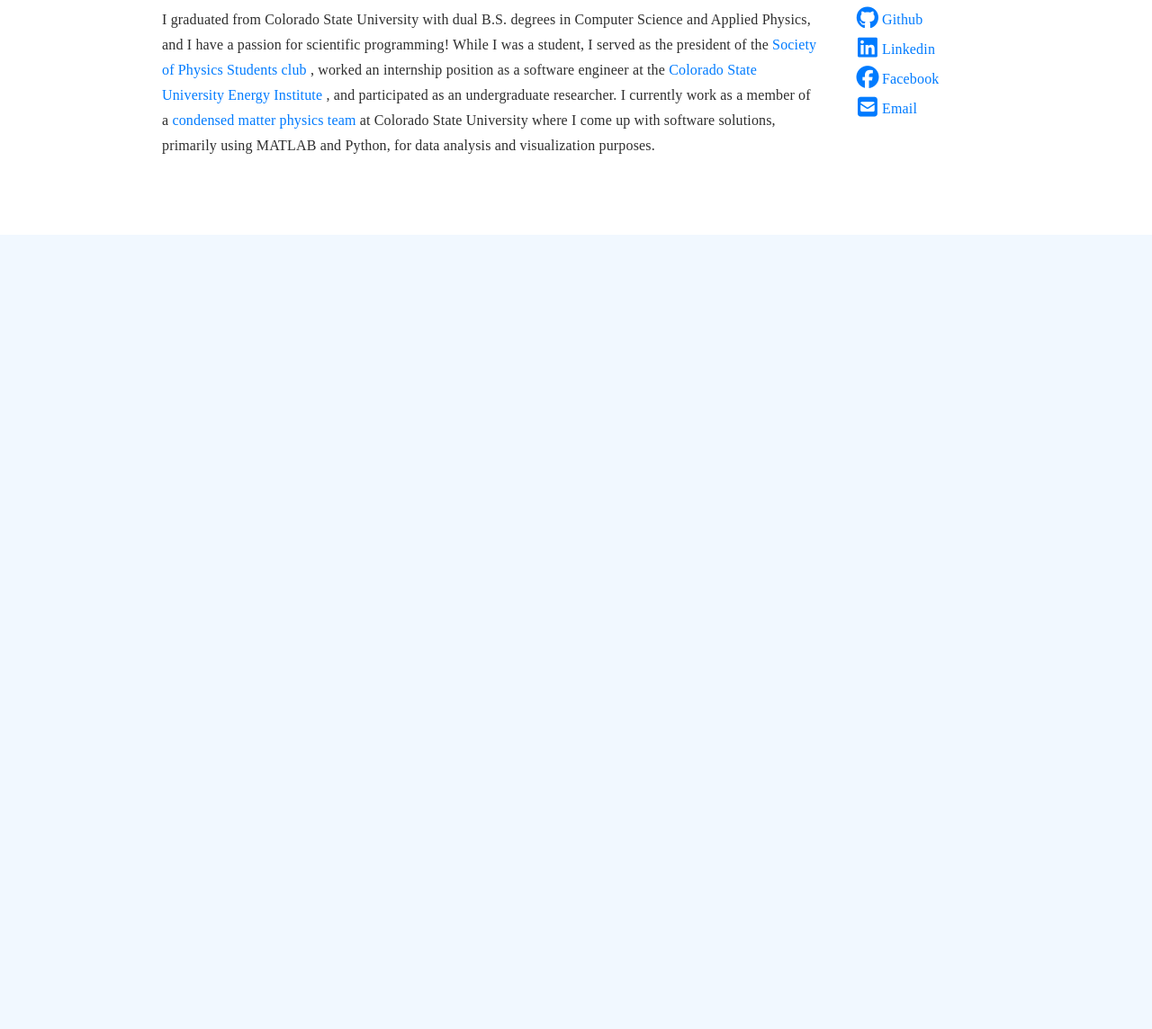
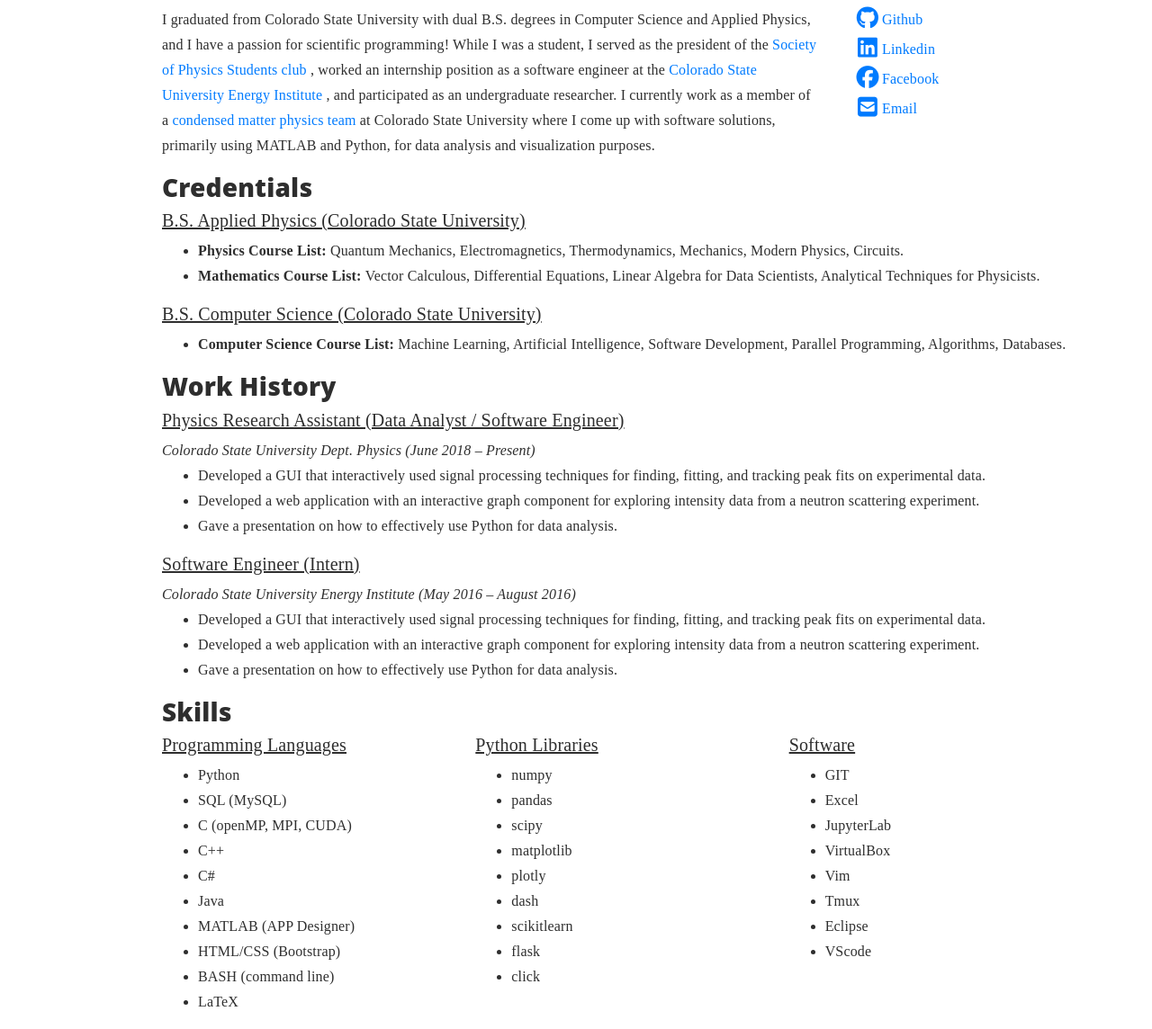
Before and after one commit to Jim-Shaddix/Personal-Website, a Flask app: page / in a window 1280 px wide. Shown: the part 539-1683 px from the top of the page at 90% size. Before the commit the page ends 800 px from the top, so only its background shows below. Run offline with Flask 2, Linux system fonts and the light colour scheme; some libraries are stand-ins or nearby versions.

Commit message:
updated the home page

```diff
--- a/templates/home.html
+++ b/templates/home.html
@@ -90,6 +90,139 @@
 
       </div>
 
+      <div class="row">
+        <div class="col offset-md-1">
+          <h3 class="title">
+            <b> Credentials </b>
+          </h3>
+
+            <!-- Physics B.S. -->
+            <div class="media">
+              <!-- <img src="..." class="mr-3" alt="..."> -->
+              <div class="media-body">
+                <h5 class="mt-0"> <u>B.S. Applied Physics (Colorado State University)</u></h5>
+                <ul>
+                  <li>
+                    <b> Physics Course List: </b> Quantum Mechanics, Electromagnetics, Thermodynamics, Mechanics, Modern Physics, Circuits.
+                  </li>
+                  <li>
+                    <b> Mathematics Course List: </b> Vector Calculous, Differential Equations, Linear Algebra for Data Scientists, Analytical Techniques for Physicists.
+                  </li>
+                </ul>
+              </div>
+            </div>
+
+          <!-- Computer Science B.S. -->
+          <div class="media">
+            <!-- <img src="..." class="mr-3" alt="..."> -->
+            <div class="media-body">
+              <h5 class="mt-0"> <u>B.S. Computer Science (Colorado State University)</u></h5>
+              <ul>
+                <li>
+                  <b> Computer Science Course List: </b> Machine Learning, Artificial Intelligence, Software Development, Parallel Programming, Algorithms, Databases.
+                </li>
+              </ul>
+            </div>
+          </div>
+
+        </div>
+      </div>
+
+      <div class="row">
+        <div class="col offset-md-1">
+          <h3 class="title">
+            <b> Work History </b>
+          </h3>
+          <h5> <u>Physics Research Assistant (Data Analyst / Software Engineer)</u></h5>
+          <em>Colorado State University Dept. Physics (June 2018 – Present)</em>
+          <ul>
+            <li>
+              Developed a GUI that interactively used signal processing techniques for finding, fitting, and
+              tracking peak fits on experimental data.
+            </li>
+            <li>
+               Developed a web application with an interactive graph component for exploring intensity data
+               from a neutron scattering experiment.
+            </li>
+            <li>
+              Gave a presentation on how to effectively use Python for data analysis.
+            </li>
+          </ul>
+
+          <h5> <u>Software Engineer (Intern)</u></h5>
+          <em>Colorado State University Energy Institute (May 2016 – August 2016)</em>
+          <ul>
+            <li>
+              Developed a GUI that interactively used signal processing techniques for finding, fitting, and
+              tracking peak fits on experimental data.
+            </li>
+            <li>
+              Developed a web application with an interactive graph component for exploring intensity data
+              from a neutron scattering experiment.
+            </li>
+            <li>
+              Gave a presentation on how to effectively use Python for data analysis.
+            </li>
+          </ul>
+        </div>
+      </div>
+      <!-- I need to fix the spacing here (but it looks perfect)-->
+
+      <div class="row">
+        <div class="col offset-md-1">
+          <h3 class="title">
+            <b> Skills </b>
+          </h3>
+        </div>
+      </div>
+      <div class="row">
+        <div class="col offset-md-1">
+          <h5> <u>Programming Languages</u></h5>
+          <ul>
+            <li> Python </li>
+            <li> SQL (MySQL)</li>
+            <li> C (openMP, MPI, CUDA)</li>
+            <li> C++ </li>
+            <li> C# </li>
+            <li> Java </li>
+            <li> MATLAB (APP Designer)</li>
+            <li> HTML/CSS (Bootstrap)</li>
+            <li> BASH (command line)</li>
+            <li> LaTeX</li>
+          </ul>
+        </div>
+
+        <div class="col">
+          <h5> <u>Python Libraries</u></h5>
+          <ul>
+            <li> numpy </li>
+            <li> pandas </li>
+            <li> scipy </li>
+            <li> matplotlib </li>
+            <li> plotly </li>
+            <li> dash </li>
+            <li> scikitlearn </li>
+            <li> flask </li>
+            <li> click </li>
+          </ul>
+        </div>
+
+        <div class="col">
+          <h5> <u>Software</u></h5>
+          <ul>
+            <li> GIT </li>
+            <li> Excel </li>
+            <li> JupyterLab </li>
+            <li> VirtualBox </li>
+            <li> Vim </li>
+            <li> Tmux </li>
+            <li> Eclipse </li>
+            <li> VScode </li>
+          </ul>
+        </div>
+      </div>
+
+
     </div> <!-- End Container-->
 
   </section>
```
Lines whose indentation alone changed are shown as unchanged.
